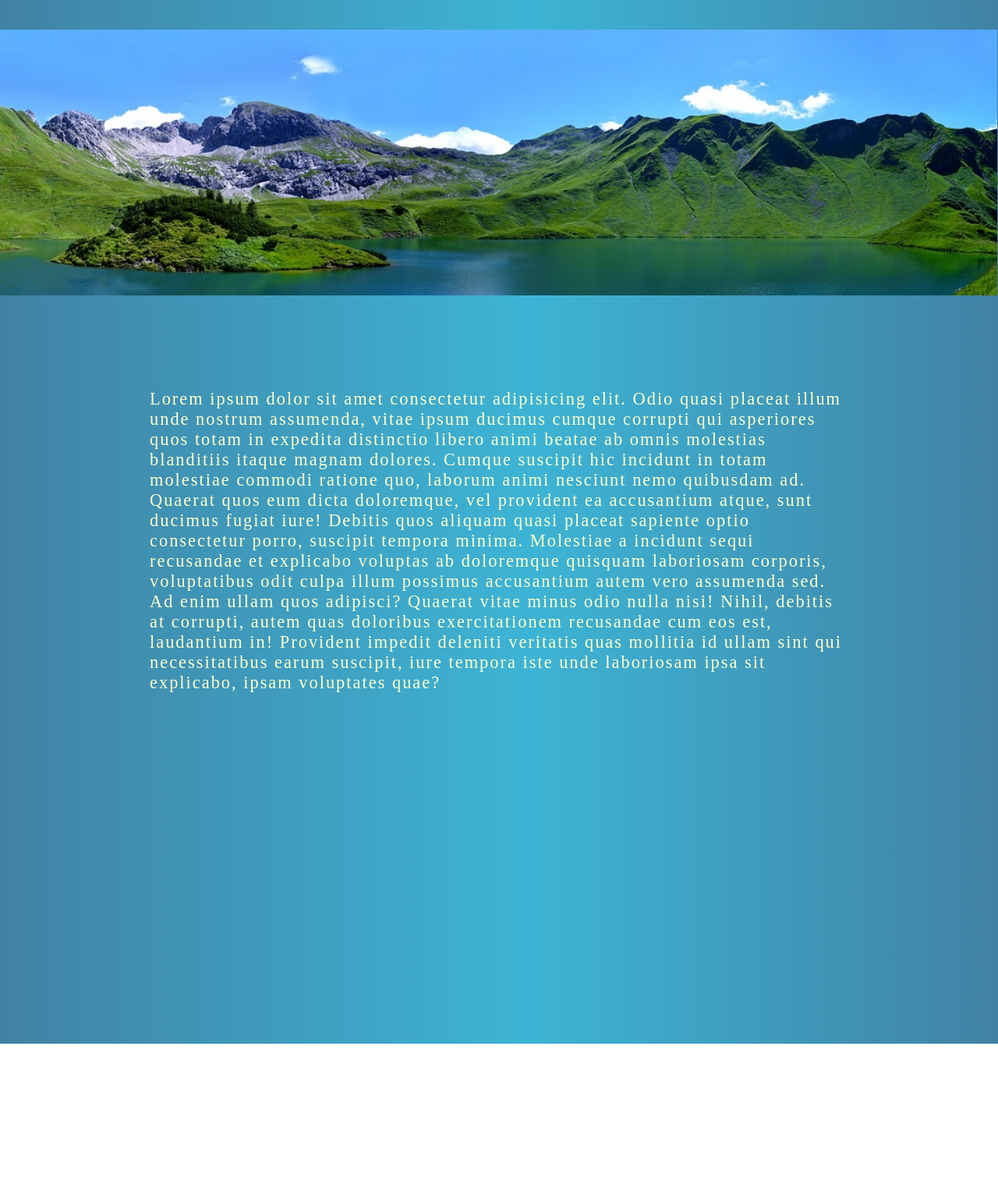
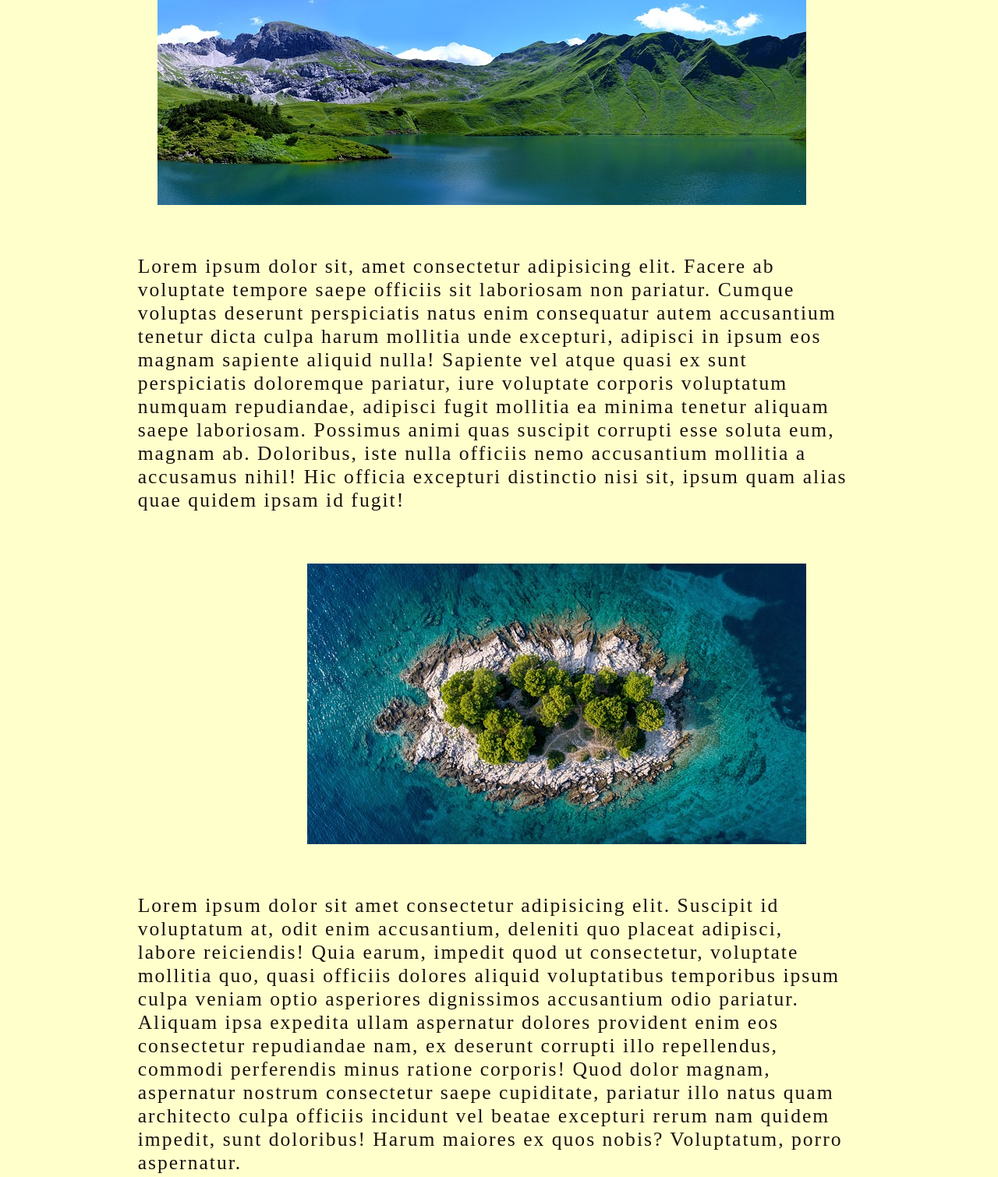
Before and after one commit to tobyz1/Alonissos, a plain HTML site: page index.html in a window 1280 px wide. Shown: the part 290-1800 px from the top of the page at 78% size. Before the commit the page ends 1629 px from the top, so only its background shows below. Drawn offline with Linux system fonts and the light colour scheme; a web font is replaced by a local one.

Commit message:
Avancé tres joli sur le home cependant perte de responsivité

```diff
--- a/index.html
+++ b/index.html
@@ -42,35 +42,48 @@
       </nav>
     </header>
     <main>
+
+      </div>
       <div class="presentation">
           <figure class="snip1374">
-          <a href="#"><img src="/img/panorama.jpg" alt="sample66" /></a>
+            <img class="panorama" src="/img/panorama.jpg" alt="sample66" /></a>
           </figure>
           <p class="ouverture">
-          Lorem ipsum dolor sit amet consectetur adipisicing elit. Odio quasi
-          placeat illum unde nostrum assumenda, vitae ipsum ducimus cumque
-          corrupti qui asperiores quos totam in expedita distinctio libero animi
-          beatae ab omnis molestias blanditiis itaque magnam dolores. Cumque
-          suscipit hic incidunt in totam molestiae commodi ratione quo, laborum
-          animi nesciunt nemo quibusdam ad. Quaerat quos eum dicta doloremque,
-          vel provident ea accusantium atque, sunt ducimus fugiat iure! Debitis
-          quos aliquam quasi placeat sapiente optio consectetur porro, suscipit
-          tempora minima. Molestiae a incidunt sequi recusandae et explicabo
-          voluptas ab doloremque quisquam laboriosam corporis, voluptatibus odit
-          culpa illum possimus accusantium autem vero assumenda sed. Ad enim
-          ullam quos adipisci? Quaerat vitae minus odio nulla nisi! Nihil,
-          debitis at corrupti, autem quas doloribus exercitationem recusandae
-          cum eos est, laudantium in! Provident impedit deleniti veritatis quas
-          mollitia id ullam sint qui necessitatibus earum suscipit, iure tempora
-          iste unde laboriosam ipsa sit explicabo, ipsam voluptates quae?
+          Lorem ipsum dolor sit, amet consectetur adipisicing elit. Facere ab
+          voluptate tempore saepe officiis sit laboriosam non pariatur. Cumque
+          voluptas deserunt perspiciatis natus enim consequatur autem
+          accusantium tenetur dicta culpa harum mollitia unde excepturi,
+          adipisci in ipsum eos magnam sapiente aliquid nulla! Sapiente vel
+          atque quasi ex sunt perspiciatis doloremque pariatur, iure voluptate
+          corporis voluptatum numquam repudiandae, adipisci fugit mollitia ea
+          minima tenetur aliquam saepe laboriosam. Possimus animi quas suscipit
+          corrupti esse soluta eum, magnam ab. Doloribus, iste nulla officiis
+          nemo accusantium mollitia a accusamus nihil! Hic officia excepturi
+          distinctio nisi sit, ipsum quam alias quae quidem ipsam id fugit!
           </p>
       </div>
       <div class="discover-Island">
-        <img class="alonissos-photos" src="" alt="" />
-        <p class="alonissos"></p>
+        <img
+          class="alonissos-photos"
+          src="/img/Vue_du_dessus.jpg"
+          alt="photo de l'ile vu du dessus"
+        />
+        <p class="alonissos">
+          Lorem ipsum dolor sit amet consectetur adipisicing elit. Suscipit id
+          voluptatum at, odit enim accusantium, deleniti quo placeat adipisci,
+          labore reiciendis! Quia earum, impedit quod ut consectetur, voluptate
+          mollitia quo, quasi officiis dolores aliquid voluptatibus temporibus
+          ipsum culpa veniam optio asperiores dignissimos accusantium odio
+          pariatur. Aliquam ipsa expedita ullam aspernatur dolores provident
+          enim eos consectetur repudiandae nam, ex deserunt corrupti illo
+          repellendus, commodi perferendis minus ratione corporis! Quod dolor
+          magnam, aspernatur nostrum consectetur saepe cupiditate, pariatur illo
+          natus quam architecto culpa officiis incidunt vel beatae excepturi
+          rerum nam quidem impedit, sunt doloribus! Harum maiores ex quos nobis?
+          Voluptatum, porro aspernatur.
+        </p>
       </div>
       <div class="calendar">
-        <img class="house-photos" src="" alt="" />
         <p class="Calendar"></p>
       </div>
       <div class="avis">
--- a/script/script.js
+++ b/script/script.js
@@ -9,8 +9,50 @@ function toggleNav() {
   navigation.classList.toggle("active");
 }
 
-$$(".hover").mouseleave(
-  function () {
-    $(this).removeClass("hover");
-  }
-);
+
+
+const slidingAlonissosPhotos = document.querySelector('.alonissos-photos');
+
+window.addEventListener('scroll', () => {
+
+    const {scrollTop, clientHeight} = document.documentElement;
+
+    const topElementToTopViewport = slidingAlonissosPhotos.getBoundingClientRect().top;
+
+    console.log(topElementToTopViewport);
+
+    if(scrollTop > (scrollTop + topElementToTopViewport).toFixed() - clientHeight * 0.7){
+      slidingAlonissosPhotos.classList.add('active')
+    }
+})
+
+const slidingalonissosText = document.querySelector('.alonissos');
+
+window.addEventListener('scroll', () => {
+
+    const {scrollTop, clientHeight} = document.documentElement;
+
+    const topElementToTopViewport = slidingalonissosText.getBoundingClientRect().top;
+
+    console.log(topElementToTopViewport);
+
+    if(scrollTop > (scrollTop + topElementToTopViewport).toFixed() - clientHeight * 0.7){
+      slidingalonissosText.classList.add('active')
+    }
+})
+
+const slidingOuvertureText = document.querySelector('.ouverture');
+
+window.addEventListener('load', () => {
+
+   slidingOuvertureText.classList.add('active');
+
+})
+
+const openPanorama = document.querySelector('.panorama');
+
+window.addEventListener('load', () => {
+
+   openPanorama.classList.add('active');
+
+})
--- a/style/styleHeader.css
+++ b/style/styleHeader.css
@@ -2,18 +2,12 @@
 @import url(https://fonts.googleapis.com/css2?family=Martel:wght@200;300;400;600;700;800;900&display=swap);
 body {
   margin: 0px;
-  background: #4182a4;
-  background: -moz-linear-gradient(left, #4182a4 0, #3db4d5 53%, #4182a4 100%);
-  background: -webkit-linear-gradient(
-    left,
-    #4182a4 0,
-    #3db4d5 53%,
-    #4182a4 100%
-  );
-  background: linear-gradient(to right, #4182a4 0, #3db4d5 53%, #4182a4 100%);
+  margin-left: -1.2vw;
+  background: #ffffcc;
 }
 
 .firstLine {
+  margin-left: 1.2vw;
   padding-bottom: 1vh;
   position: relative;
   z-index: 10;
@@ -112,7 +106,7 @@ nav {
   position: relative;
   z-index: 3;
   width: 100vw;
-  min-height: 50vh;
+  height: 82vh;
   display: flex;
   justify-content: center;
   align-items: center;
@@ -145,7 +139,7 @@ nav a {
 .presentation {
   z-index: 1;
   position: relative;
-  top: -45vh;
+  top: -80vh;
 }
 
 .snip1374 {
@@ -153,32 +147,93 @@ nav a {
   justify-content: center;
   align-items: center;
   overflow: hidden;
-  margin-left: -0.1vw;
   width: 100%;
+  max-width: 65vw;
+  margin-left: 17vw;
+}
+.panorama {
+  opacity: 0;
+  transition: opacity 0.4s ease-out;
+}
+.panorama.active {
+  opacity: 1;
 }
 .snip1374 img {
-  max-width: 100%;
   vertical-align: top;
-  -webkit-transition: all 5s ease-out;
-  transition: all 5s ease-out;
+  -webkit-transition: all 6s ease-out;
+  transition: all 6s ease-out;
+  -webkit-transform: scale(1);
+  transform: scale(1);
+}
+.snip1374:hover img,
+.snip1374.hover img {
   -webkit-transform: scale(1.2);
   transform: scale(1.2);
 }
-.snip1374:hover img,
-.snip1374.hover img {
-  -webkit-transform: scale(1);
-  transform: scale(1);
+.discover-Island {
+  margin-top: -75vh;
+  padding: 0px;
 }
+.alonissos-photos {
+  margin: 0px;
+  display: flex;
+  justify-content: center;
+  text-align: center;
 
-.ouverture {
-  margin-top: 15vh;
+  padding-left: 32vw;
+}
+.texte-ouverture {
+  background: #4182a4;
+  background: -moz-linear-gradient(left, #4182a4 0, #3db4d5 53%, #4182a4 100%);
+  background: -webkit-linear-gradient(
+    left,
+    #4182a4 0,
+    #3db4d5 53%,
+    #4182a4 100%
+  );
+  background: linear-gradient(to right, #4182a4 0, #3db4d5 53%, #4182a4 100%);
+}
+p {
+  margin-top: 8vh;
   padding-left: 15vw;
   padding-right: 15vw;
   display: flex;
   justify-content: center;
   align-items: center;
-  color: #ffffcc;
-  font-size: 140%;
-  font-weight: 300;
+  color: #1a1110;
+  font-size: 160%;
+  font-weight: 400;
   letter-spacing: 2px;
 }
+
+.ouverture {
+  transform: translateX(-100%);
+  opacity: 0;
+  transition: transform 0.6s ease-in-out, opacity 0.6s ease-in-out;
+}
+.ouverture.active {
+  transform: translateX(0%);
+  opacity: 1;
+}
+
+.alonissos-photos {
+  transform: translateX(-100%);
+  opacity: 0;
+  transition: transform 0.6s ease-in-out, opacity 0.6s ease-in-out;
+}
+
+.alonissos-photos.active {
+  transform: translateX(0%);
+  opacity: 1;
+}
+
+.alonissos {
+  transform: translateX(-100%);
+  opacity: 0;
+  transition: transform 0.6s ease-in-out, opacity 0.6s ease-in-out;
+}
+
+.alonissos.active {
+  transform: translateX(0%);
+  opacity: 1;
+}
```
Also changed, not shown: img/Vue_du_dessus.jpg (added), img/menuImg.png (deleted). Lines whose indentation alone changed are shown as unchanged.
